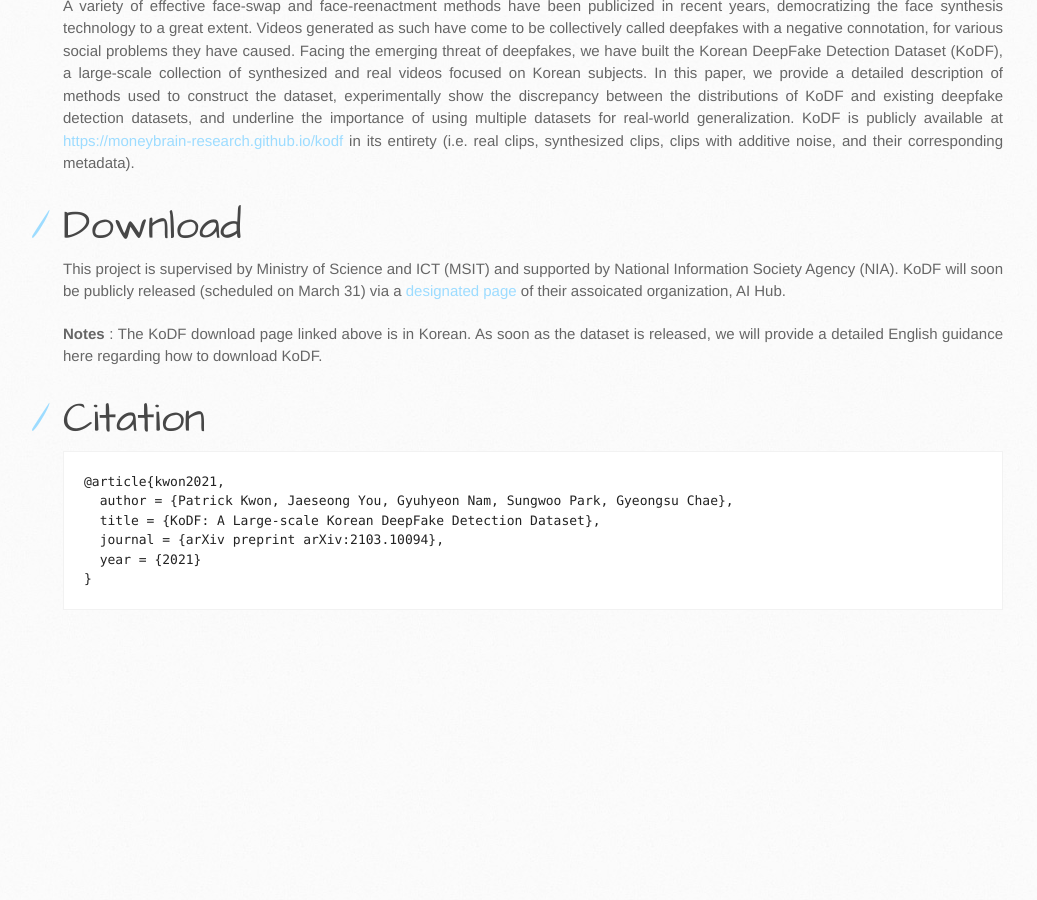
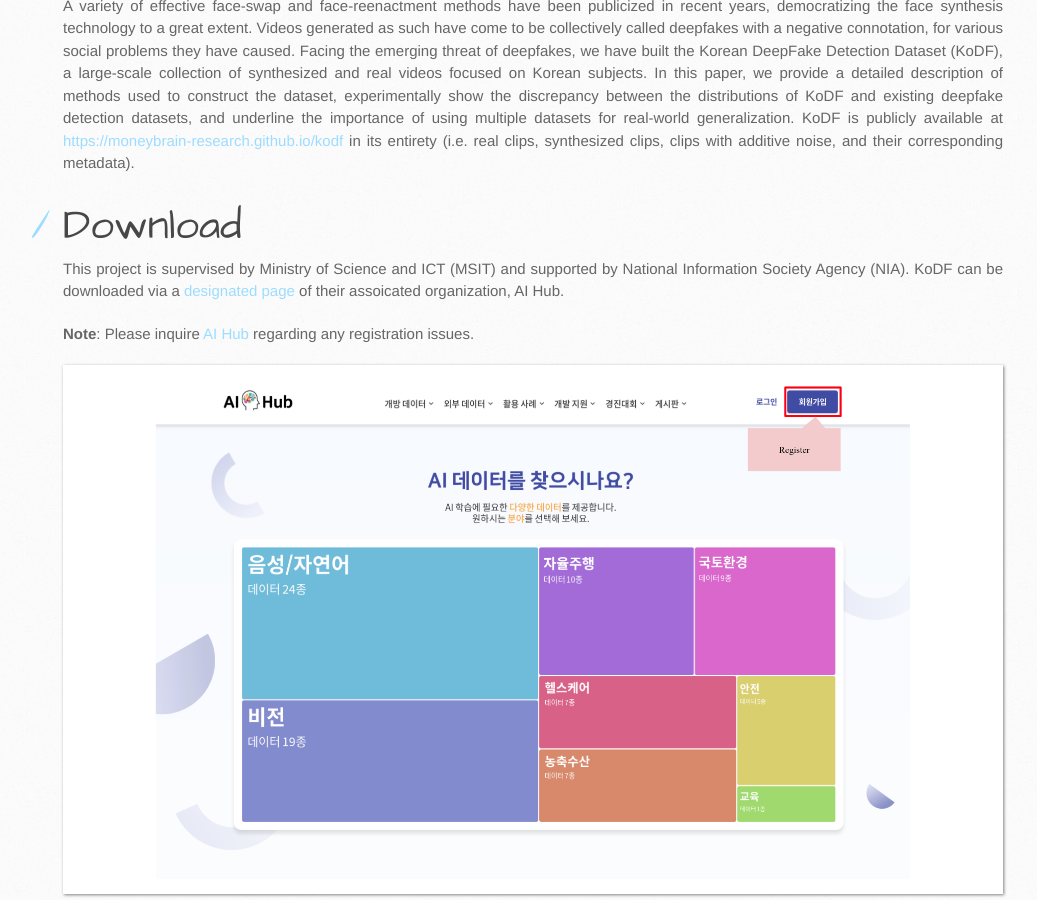
Before and after one commit to moneybrain-research/kodf, a Jekyll site: the page built from index.md, in a window 1280 px wide and 900 px high, scrolled down 356 px. Shown: the whole window, without its empty margins (107-1144 px from the left). Built offline with Jekyll 4.4.1, drawn with Linux system fonts in a browser that asks for light colours; our own code applies the rules of GitHub Pages for plain Markdown files; before the commit the page ends 1018 px from its top, so only the background shows below that.

Commit message:
update download section

```diff
--- a/index.md
+++ b/index.md
@@ -6,9 +6,25 @@
 A variety of effective face-swap and face-reenactment methods have been publicized in recent years, democratizing the face synthesis technology to a great extent. Videos generated as such have come to be collectively called deepfakes with a negative connotation, for various social problems they have caused. Facing the emerging threat of deepfakes, we have built the Korean DeepFake Detection Dataset (KoDF), a large-scale collection of synthesized and real videos focused on Korean subjects. In this paper, we provide a detailed description of methods used to construct the dataset, experimentally show the discrepancy between the distributions of KoDF and existing deepfake detection datasets, and underline the importance of using multiple datasets for real-world generalization. KoDF is publicly available at [https://moneybrain-research.github.io/kodf](https://moneybrain-research.github.io/kodf) in its entirety (i.e. real clips, synthesized clips, clips with additive noise, and their corresponding metadata).
 
 # Download
-This project is supervised by Ministry of Science and ICT (MSIT) and supported by National Information Society Agency (NIA). KoDF will soon be publicly released (scheduled on March 31) via a [designated page](https://aihub.or.kr/aidata/8005) of their assoicated organization, AI Hub.
+This project is supervised by Ministry of Science and ICT (MSIT) and supported by National Information Society Agency (NIA). KoDF can be downloaded via a [designated page](https://aihub.or.kr/aidata/8005) of their assoicated organization, AI Hub.
 
-**Notes** : The KoDF download page linked above is in Korean. As soon as the dataset is released, we will provide a detailed English guidance here regarding how to download KoDF.
+**Note**: Please inquire [AI Hub](https://aihub.or.kr/contact_info) regarding any registration issues.
+
+<p align="center">
+  <img src="assets/images/download_1.png" style="box-shadow:1px 1px 3px grey;">
+</p>
+
+<p align="center">
+  <img src="assets/images/download_2.png" style="box-shadow:1px 1px 3px grey;">
+</p>
+
+<p align="center">
+  <img src="assets/images/download_3.png" style="box-shadow:1px 1px 3px grey;">
+</p>
+
+<p align="center">
+  <img src="assets/images/download_4.png" style="box-shadow:1px 1px 3px grey;">
+</p>
 
 # Citation
 
```
Also changed, not shown: assets/images/download_1.png (added), assets/images/download_2.png (added), assets/images/download_3.png (added), assets/images/download_4.png (added).
